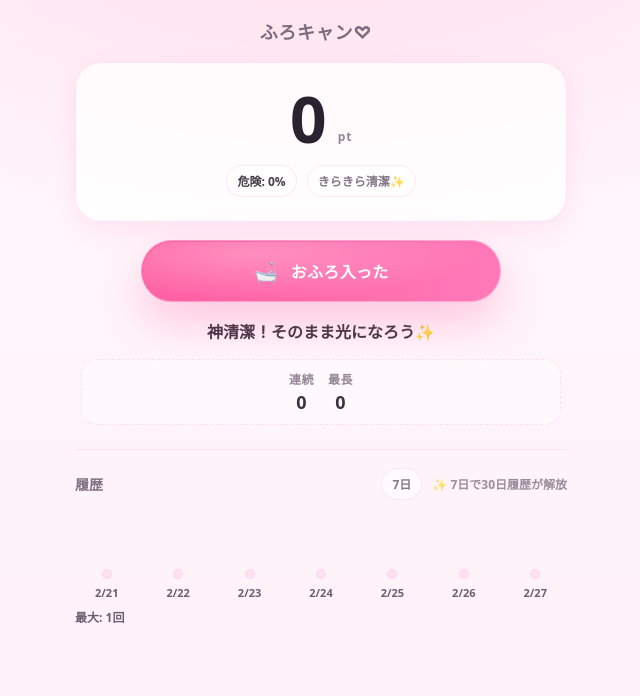
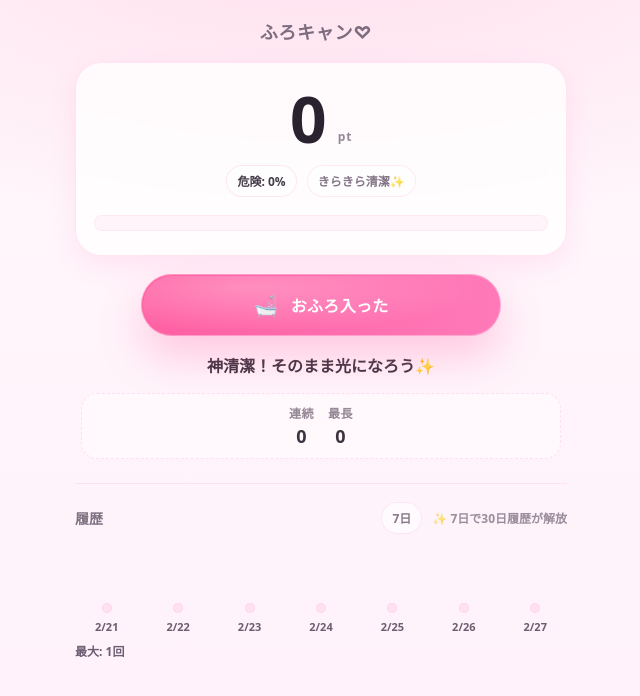
Before and after one commit to skurosawa/chinkasu-pwa, a React (Vite) app: page / in a window 1280 px wide. Shown: the top 696 px of the page, without its empty margins (319-959 px from the left). Built offline with nearby package versions, Linux system fonts and the light colour scheme.

Commit message:
style(ui): always show danger gauge track even at 0%

```diff
--- a/src/App.css
+++ b/src/App.css
@@ -331,6 +331,16 @@ body {
   background: linear-gradient(90deg, #ff7dbb, #ffb2da, #ffe1f1);
   box-shadow: 0 0 14px rgba(255, 125, 187, 0.45);
   transition: background 0.4s ease, box-shadow 0.4s ease;
+}
+
+/* ✅ 0%のときは“ただの薄いレール”にして主張を落とす */
+.gauge.isZero {
+  background: rgba(255, 105, 180, 0.06);
+  border-color: rgba(255, 105, 180, 0.08);
+}
+
+.gauge.isZero .gaugeFill {
+  box-shadow: none;
 }
 
 /* ---------- CTA (唯一の強ボタン) ---------- */
--- a/src/App.tsx
+++ b/src/App.tsx
@@ -352,17 +352,13 @@ export default function App() {
             )}
           </div>
 
-          {/* ✅ “表示が0%なら出さない”でUIズレを完全に潰す */}
-          {dangerPercent > 0 && (
+            {/* ✅ 0%でもレールは見せる（塗りは0） */}
             <div className="gaugeWrap">
-              <div className="gauge">
-                <div
-                  className={gaugeFillClass}
-                  style={{ width: `${dangerPercent}%` }}
-                />
+              <div className={`gauge ${dangerPercent === 0 ? 'isZero' : ''}`}>
+                <div className={gaugeFillClass} style={{ width: `${dangerPercent}%` }} />
               </div>
             </div>
-          )}
+
         </section>
 
         {/* 準主役：🛁ボタン（目立たせる） */}
```
